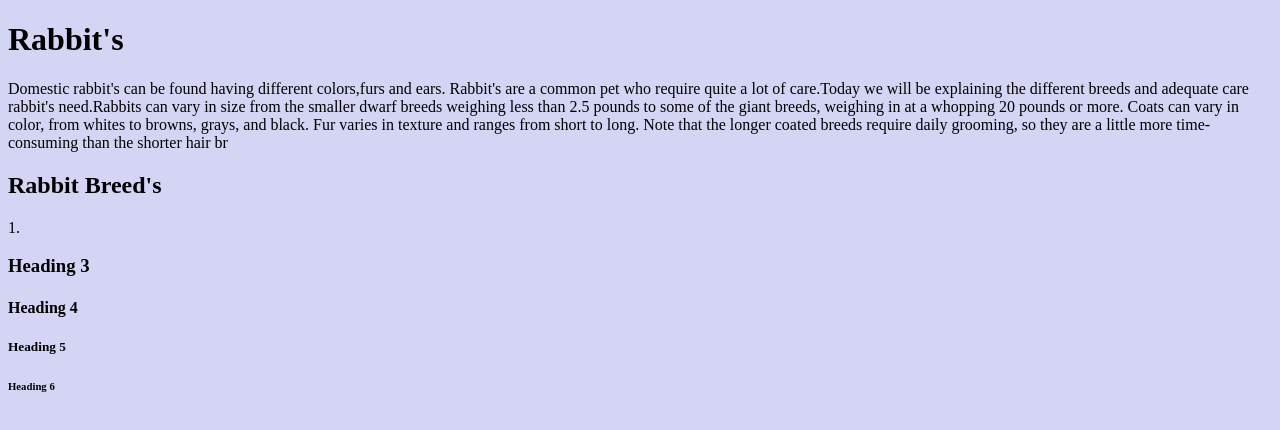
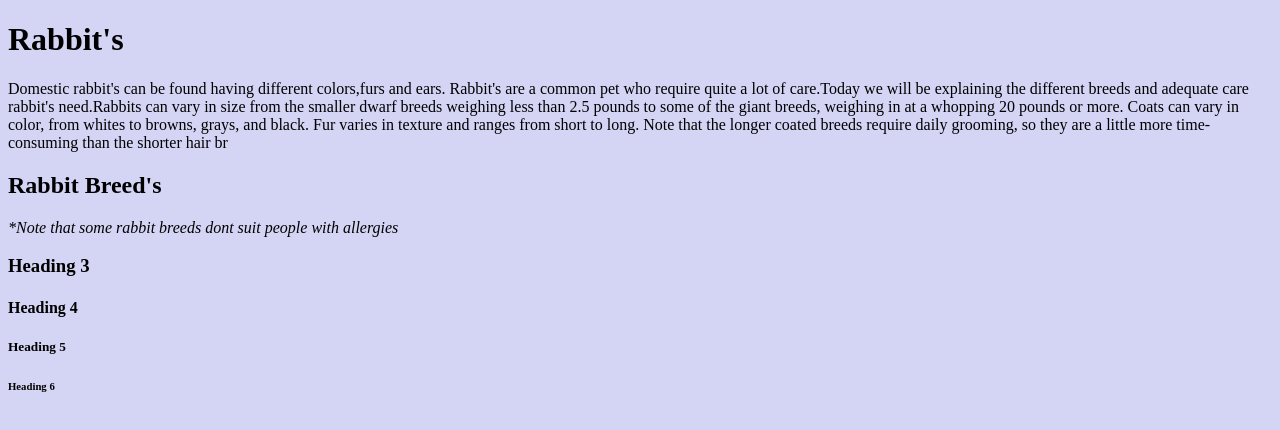
Before and after one commit to MLVRCS/getting-to-know-github-tahisha1, a plain HTML site: page index.html in a window 1280 px wide. Drawn offline with Linux system fonts and the light colour scheme.

Commit message:
Update index.html

```diff
--- a/index.html
+++ b/index.html
@@ -5,7 +5,7 @@
 <h1>Rabbit's</h1>
 <p> Domestic rabbit's can be found having different colors,furs and ears. Rabbit's are a common pet who require quite a lot of care.Today we will be explaining the different breeds and adequate care rabbit's need.Rabbits can vary in size from the smaller dwarf breeds weighing less than 2.5 pounds to some of the giant breeds, weighing in at a whopping 20 pounds or more. Coats can vary in color, from whites to browns, grays, and black. Fur varies in texture and ranges from short to long. Note that the longer coated breeds require daily grooming, so they are a little more time-consuming than the shorter hair br</p>
 <h2>Rabbit Breed's</h2>
-<p>1.</h2>
+<i>*Note that some rabbit breeds dont suit people with allergies</i>
 <h3>Heading 3</h3>
 <h4>Heading 4</h4>
 <h5>Heading 5</h5>
```
